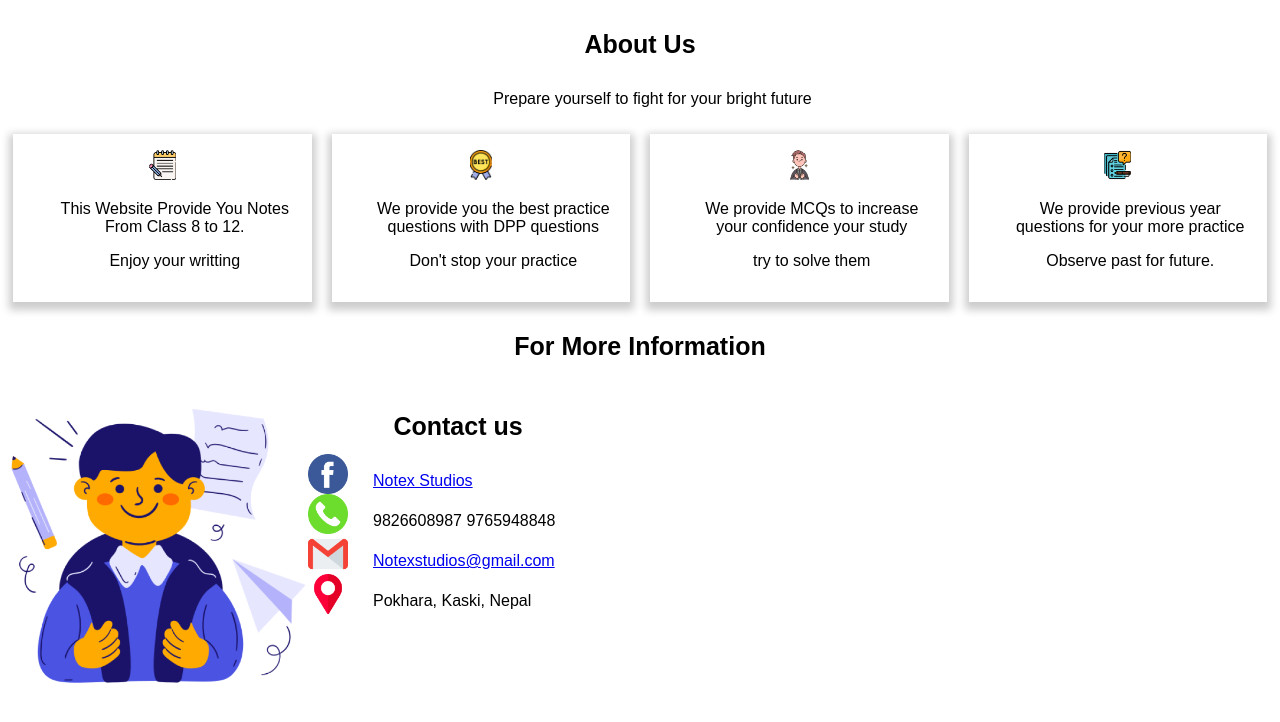
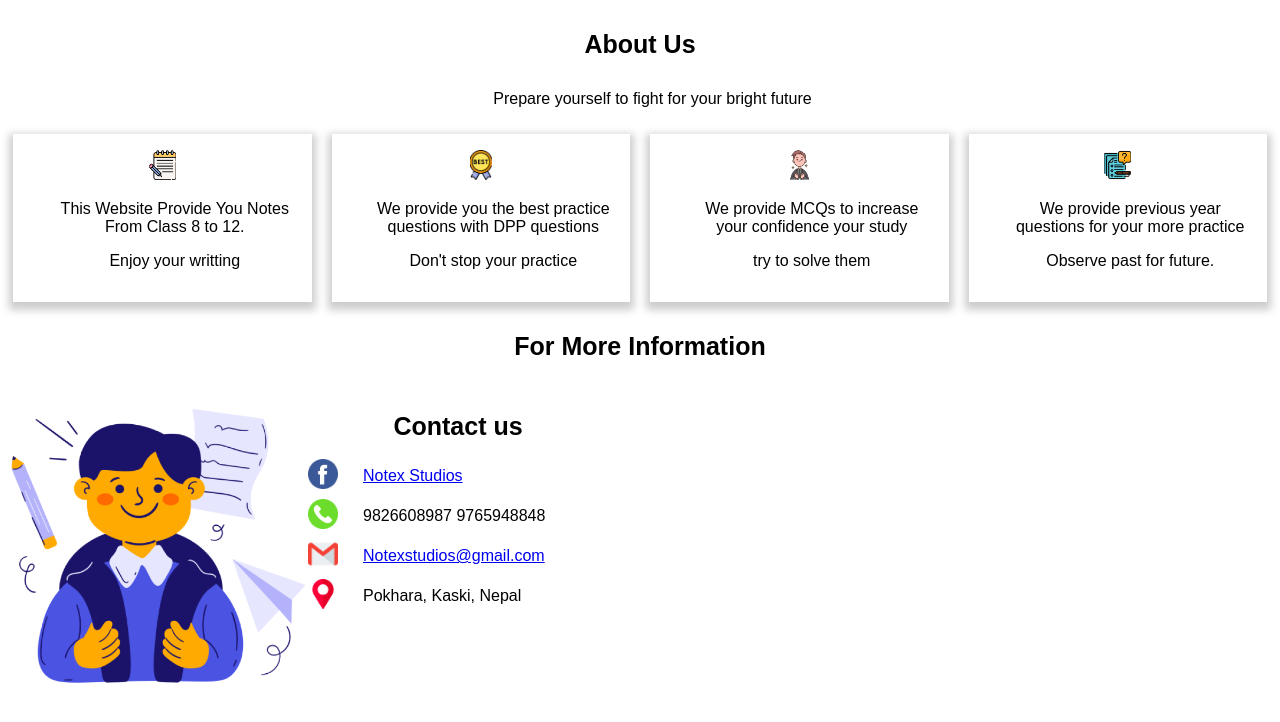
Before and after one commit to notexstudios/nebnotes-about, a plain HTML site: page index.html in a window 1280 px wide. Drawn offline with Linux system fonts and the light colour scheme.

Commit message:
Update index.html

```diff
--- a/index.html
+++ b/index.html
@@ -55,9 +55,9 @@
             <!-- this is for facebook -->
           <div class="flex">
              <div class="grp">
-              <a href="#"><img style="height: 40px;"  src="fb.png" alt=""></a>
+              <a href="#"><img style="height: 30px;"  src="fb.png" alt=""></a>
              </div>
-            <div class="grp" style=" height: 40px; "><p>
+            <div class="grp" style=" height: 30px; "><p>
               <a href="https://www.facebook.com/profile.php?id=61560896195415">Notex Studios</a>
             </p></div>
           </div>
@@ -65,16 +65,16 @@
               <!-- this is for Whatsapp -->
         <div class="flex">
           <div class="grp">
-           <a href="#"><img style="height: 40px;"  src="wh.png" alt=""></a>
+           <a href="#"><img style="height: 30px;"  src="wh.png" alt=""></a>
           </div>
-         <div class="grp" style=" height: 40px; "><p >9826608987 9765948848</p></div>
+         <div class="grp" style=" height: 30px; "><p >9826608987 9765948848</p></div>
        </div>
               <!-- this is for gmail -->
           <div class="flex">
              <div class="grp">
-              <a href="#"><img style="height: 40px;"  src="gmail.png" alt=""></a>
+              <a href="info.notex"><img style="height: 30px;"  src="gmail.png" alt=""></a>
              </div>
-            <div class="grp" style=" height: 40px; "><p>
+            <div class="grp" style=" height: 30px; "><p>
               <a href="info.notex">Notexstudios@gmail.com</a>
             </p></div>
           </div>
@@ -82,9 +82,9 @@
               <!-- this is fopr location -->
               <div class="flex">
                 <div class="grp">
-                 <a href="#"><img style="height: 40px;"  src="loc.png" alt=""></a>
+                 <a><img style="height: 30px;"  src="loc.png" alt=""></a>
                 </div>
-               <div class="grp" style=" height: 40px; "><p>Pokhara, Kaski, Nepal</p></div>
+               <div class="grp" style=" height: 30px; "><p>Pokhara, Kaski, Nepal</p></div>
              </div>
      </div>
     </div>
```
